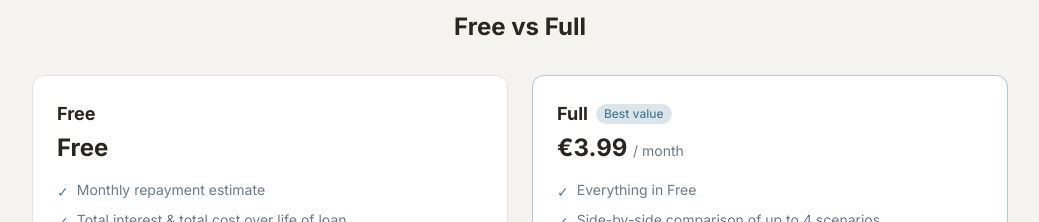
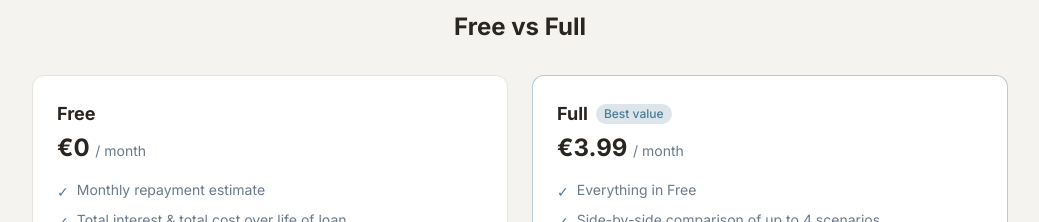
Before and after one commit to samirasadov28-code/MortWise, a Next.js app: page / in a window 1280 px wide. Shown: the part 1080-1302 px from the top of the page, without its empty margins (120-1159 px from the left). Built offline with nearby package versions, Linux system fonts and the light colour scheme.

Commit message:
v1.14.1 — fix duplicate "Free" label in Free vs Full pricing card
The Free plan card had "Free" as the plan name AND as the price line,
mirroring the Full card's "Full" + "€3.99 / month" structure incorrectly.
Renders as "€0 / month" now to match the Full card's price format.

```diff
--- a/app/page.tsx
+++ b/app/page.tsx
@@ -175,7 +175,9 @@ export default function LandingPage() {
           <div className="bg-white border border-[#e8e3dc] rounded-xl p-5 sm:p-6">
             <div className="mb-4">
               <h3 className="text-base sm:text-lg font-bold text-[#2a2520]">Free</h3>
-              <p className="text-xl sm:text-2xl font-bold text-[#2a2520] mt-1">Free</p>
+              <p className="text-xl sm:text-2xl font-bold text-[#2a2520] mt-1">
+                €0 <span className="text-sm font-normal text-[#6b7a8a]">/ month</span>
+              </p>
             </div>
             <ul className="space-y-2 mb-6">
               {FREE_FEATURES.map((f) => (
--- a/package.json
+++ b/package.json
@@ -1,6 +1,6 @@
 {
   "name": "mortwise",
-  "version": "1.14.0",
+  "version": "1.14.1",
   "private": true,
   "scripts": {
     "dev": "next dev",
```
